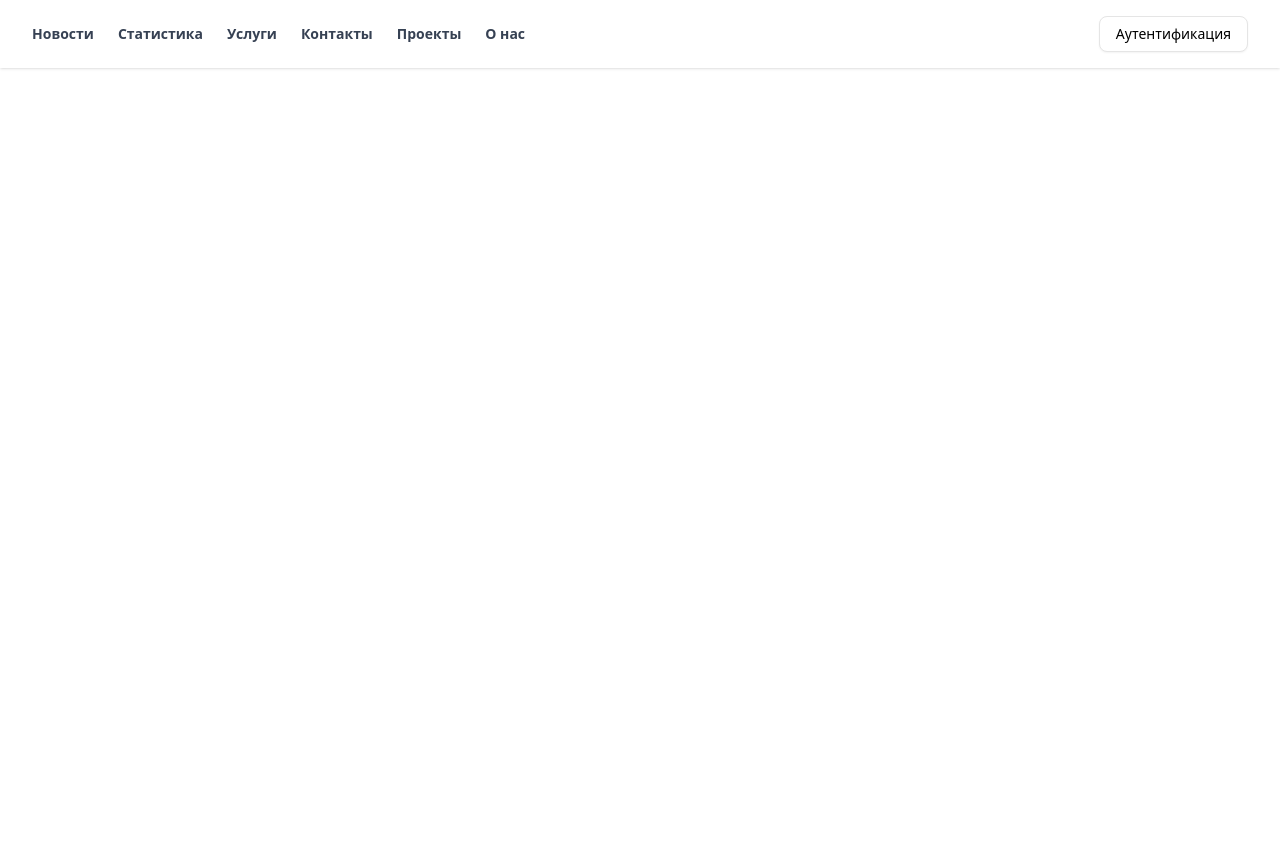
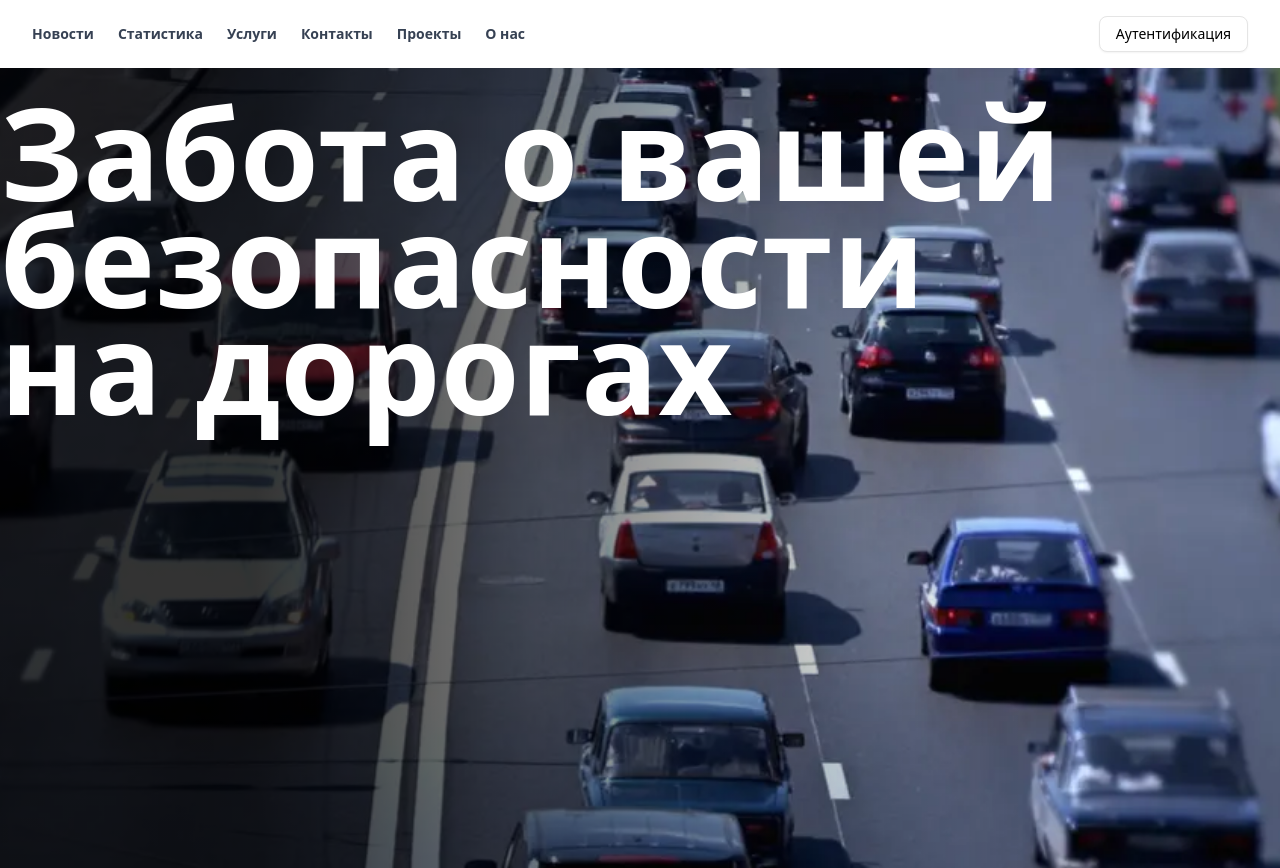
Before and after one commit to Shadow7x/Smolathon, a Next.js app in the folder frontend/: page / in a window 1280 px wide. Before the commit the page ends 800 px from the top, so only its background shows below. Built offline with nearby package versions, Linux system fonts and the light colour scheme; no server answers.

Commit message:
fix: replace map into new directories

```diff
--- a/frontend/src/app/page.tsx
+++ b/frontend/src/app/page.tsx
@@ -1,9 +1,10 @@
 import Image from "next/image";
+import HeroSection from "@/widgets/heroSection/page";
 
 export default function Home() {
   return (
     <div className=" ">
-
+      <HeroSection />
     </div>
   );
 }
--- a/frontend/src/app/statistics/page.tsx
+++ b/frontend/src/app/statistics/page.tsx
@@ -1,6 +1,4 @@
-"use client";
-
-import MapWidget from "@/components/map/MapWidget";
+import MapComponent from "@/components/map/MapComponent";
 
 export default function StatisticsPage() {
   return (
@@ -18,7 +16,7 @@ export default function StatisticsPage() {
       {/* Карта */}
       <section className="rounded-2xl shadow p-2 border border-gray-200">
         <h2 className="text-lg font-semibold mb-2">Карта Смоленска</h2>
-        <MapWidget />
+        <MapComponent />
       </section>
     </main>
   );
--- a/frontend/src/components/map/MapWidget.tsx
+++ b/frontend/src/components/map/MapComponent.tsx
@@ -1,6 +1,6 @@
 import { YMaps, Map, Placemark } from "@pbe/react-yandex-maps";
 
-export default function MapWidget() {
+const MapComponent = () => {
   const center = [54.7818, 32.0454];
   const zoom = 11;
 
@@ -39,4 +39,6 @@ export default function MapWidget() {
       </Map>
     </YMaps>
   );
-}
+};
+
+export default MapComponent;
--- /dev/null
+++ b/frontend/src/widgets/heroSection/page.tsx
@@ -0,0 +1,18 @@
+const HeroSection = () => {
+  return (
+    <section
+      className="w-full h-screen bg-cover bg-center flex text-white"
+      style={{
+        backgroundImage: `linear-gradient(to right, rgba(0,0,0,0.8) 20%, rgba(0,0,0,0) 80%), url('/images/mainBackground.webp')`,
+      }}
+    >
+      <h1 className="mt-[1.875rem] font-[700] text-[8rem] leading-[6.6875rem] tracking-[0%] align-middle font-bold">
+        Забота о вашей <br />
+        безопасности <br />
+        на дорогах
+      </h1>
+    </section>
+  );
+};
+
+export default HeroSection;
```
Also changed, not shown: frontend/public/images/mainBackground.webp (added).
